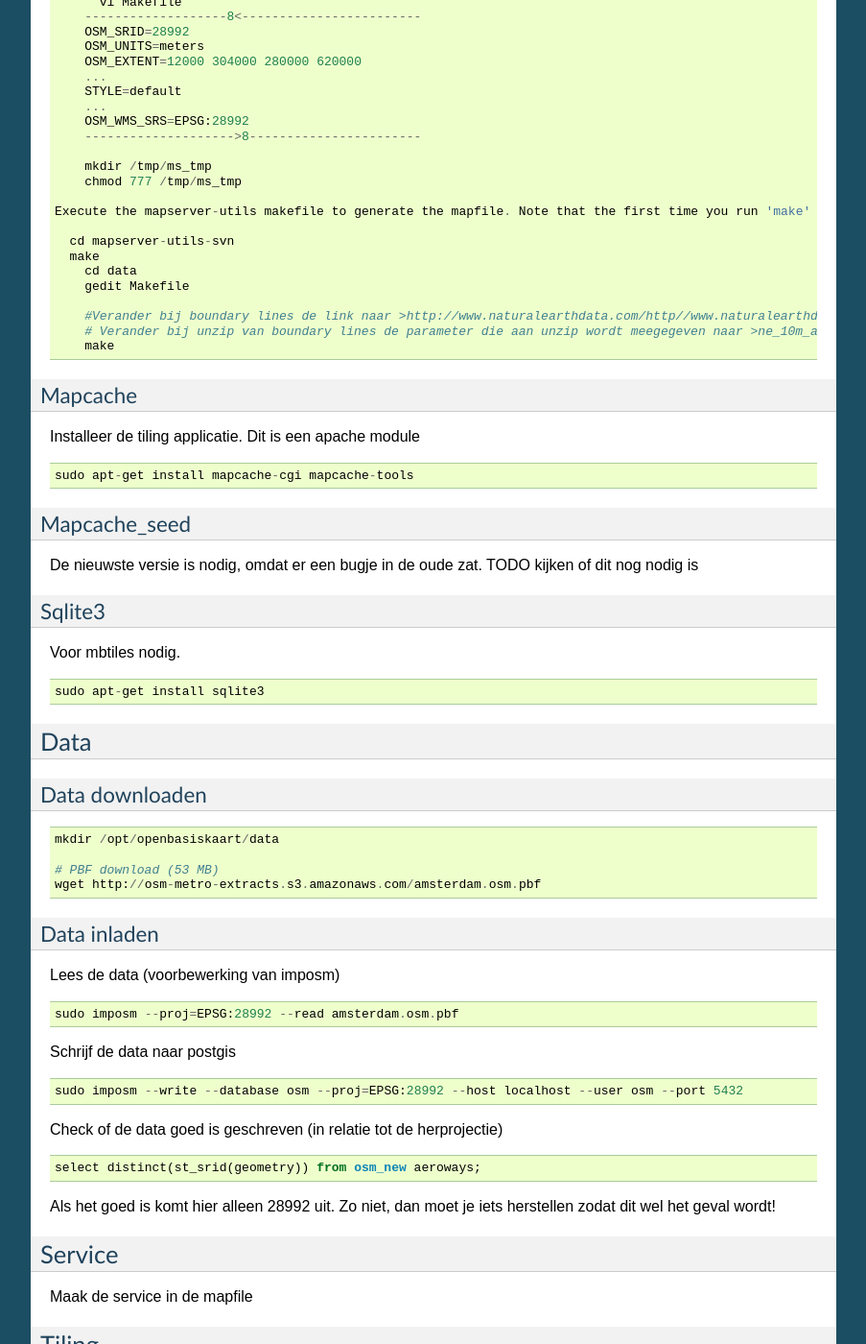
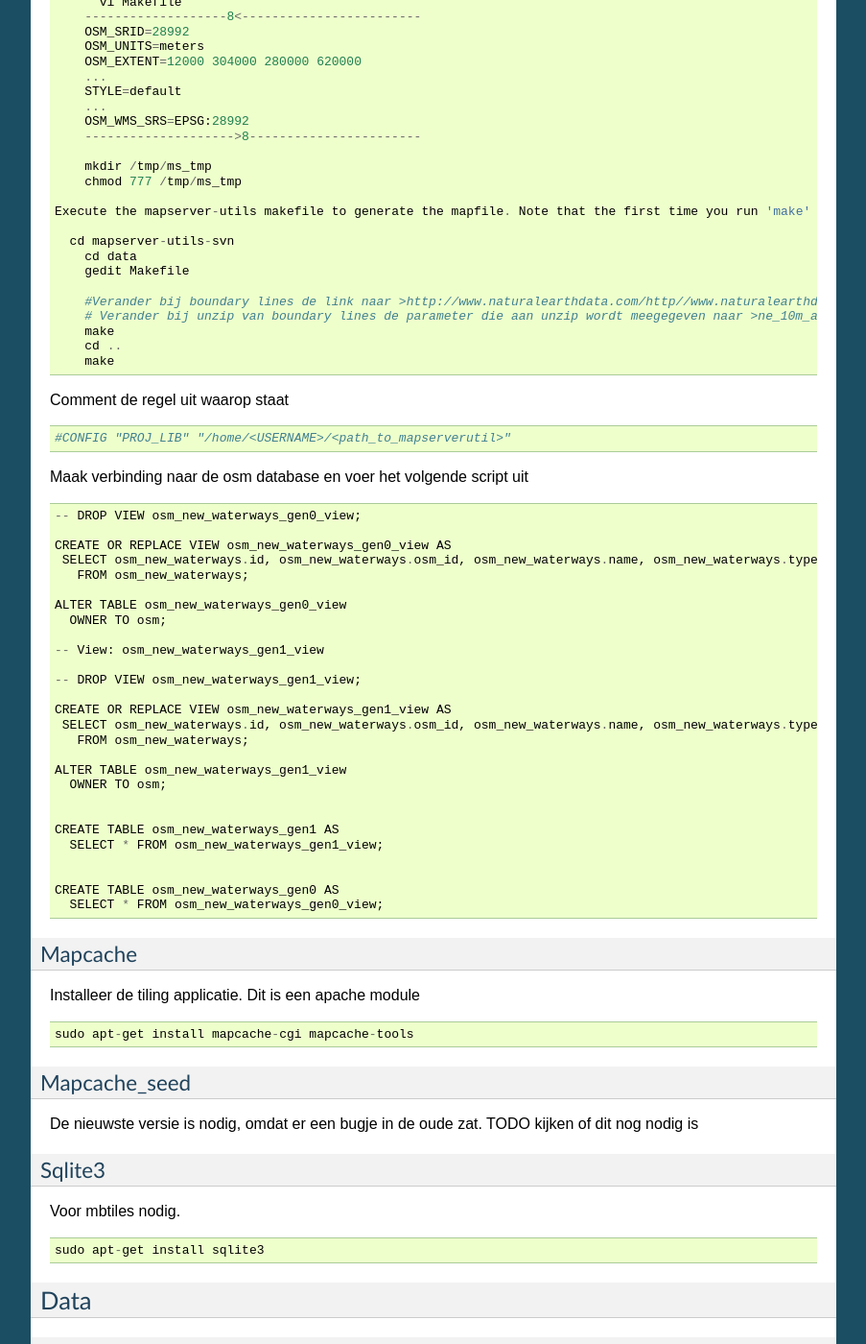
Before and after one commit to opengeogroep/openbasiskaart, a Sphinx documentation site: the page built from docs/source/mapcache-toolchain.rst, in a window 1280 px wide and 1400 px high, scrolled down 1938 px. Shown: the whole window at 96% size, without its empty margins (198-1101 px from the left). Built offline with Sphinx 7.4.7, drawn with Linux system fonts in a browser that asks for light colours.

Commit message:
Mapfile generatie klaar. Sql script toegevoegd

```diff
--- a/docs/source/mapcache-toolchain.rst
+++ b/docs/source/mapcache-toolchain.rst
@@ -125,13 +125,51 @@ Download mapserverutils ::
     Execute the mapserver-utils makefile to generate the mapfile. Note that the first time you run 'make' several large files will be downloaded (country boundaries, etc.). This will happen only the first time.
 
       cd mapserver-utils-svn
-      make
 	cd data
 	gedit Makefile
 
 	#Verander bij boundary lines de link naar >http://www.naturalearthdata.com/http//www.naturalearthdata.com/download/10m/cultural/ne_10m_admin_0_boundary_lines_land.zip<\
 	# Verander bij unzip van boundary lines de parameter die aan unzip wordt meegegeven naar >ne_10m_admin_0_boundary_lines_land.zip<
 	make
+	cd ..
+	make
+
+Comment de regel uit waarop staat ::
+
+	#CONFIG "PROJ_LIB" "/home/<USERNAME>/<path_to_mapserverutil>"
+
+Maak verbinding naar de osm database en voer het volgende script uit ::
+
+
+
+	-- DROP VIEW osm_new_waterways_gen0_view;
+
+	CREATE OR REPLACE VIEW osm_new_waterways_gen0_view AS
+	 SELECT osm_new_waterways.id, osm_new_waterways.osm_id, osm_new_waterways.name, osm_new_waterways.type, st_simplifypreservetopology(osm_new_waterways.geometry, 200::double precision) AS geometry
+	   FROM osm_new_waterways;
+
+	ALTER TABLE osm_new_waterways_gen0_view
+	  OWNER TO osm;
+
+	-- View: osm_new_waterways_gen1_view
+
+	-- DROP VIEW osm_new_waterways_gen1_view;
+
+	CREATE OR REPLACE VIEW osm_new_waterways_gen1_view AS
+	 SELECT osm_new_waterways.id, osm_new_waterways.osm_id, osm_new_waterways.name, osm_new_waterways.type, st_simplifypreservetopology(osm_new_waterways.geometry, 50::double precision) AS geometry
+	   FROM osm_new_waterways;
+
+	ALTER TABLE osm_new_waterways_gen1_view
+	  OWNER TO osm;
+
+
+	CREATE TABLE osm_new_waterways_gen1 AS
+	  SELECT * FROM osm_new_waterways_gen1_view;
+
+
+	CREATE TABLE osm_new_waterways_gen0 AS
+	  SELECT * FROM osm_new_waterways_gen0_view;
+
 
 Mapcache
 --------
```
